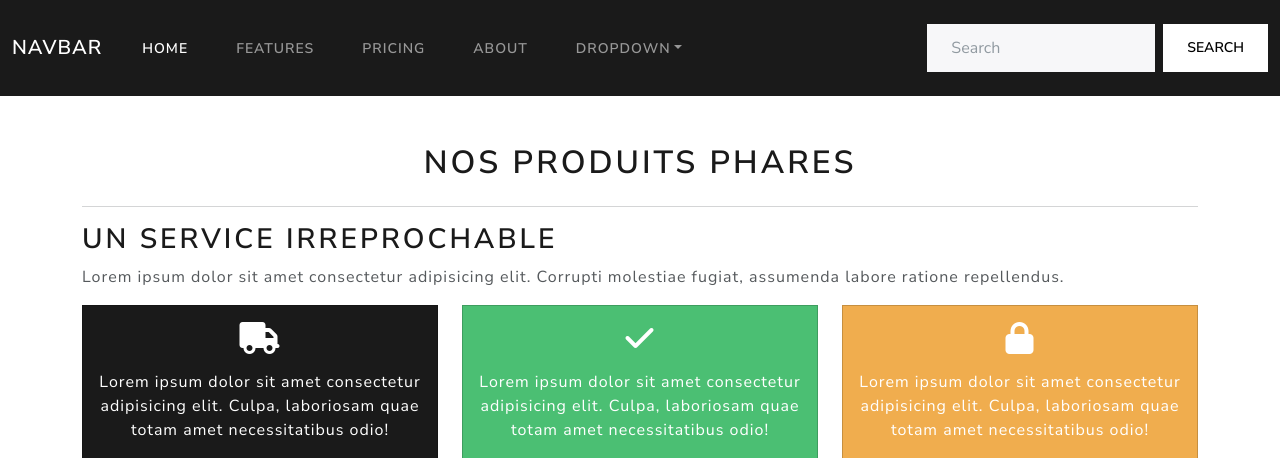
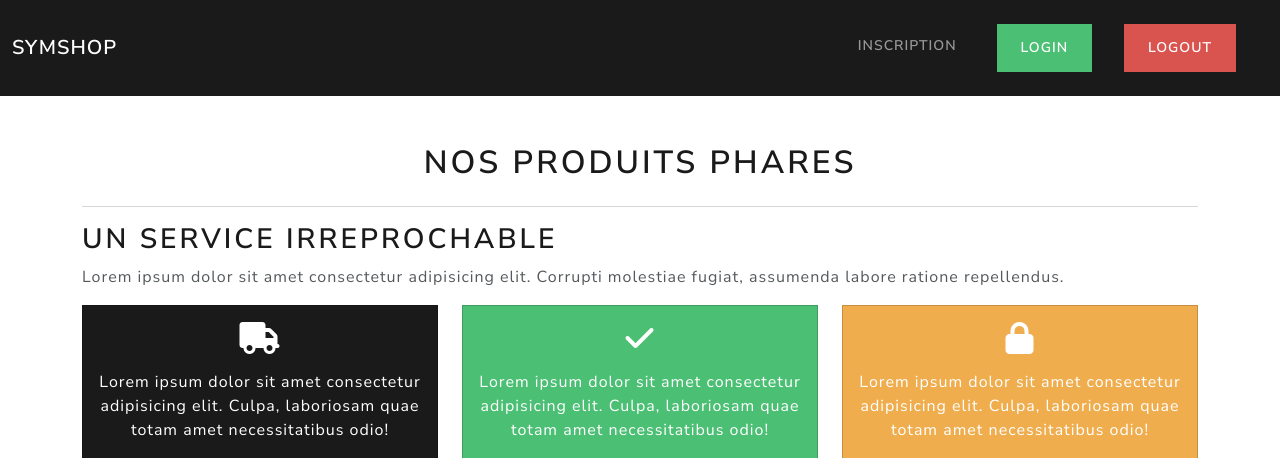
Before and after one commit to FloLeCodeur/Symfony6-Cours, a Symfony app: template templates/home.html.twig in a window 1280 px wide. Shown: the top 458 px of the page. Run offline with Twig, Linux system fonts and the light colour scheme; the template is opened without the code that fills it, so the values that code supplies are empty; some libraries are stand-ins or nearby versions.

Commit message:
Travail sur la navBar

```diff
--- a/src/Entity/Category.php
+++ b/src/Entity/Category.php
@@ -6,6 +6,7 @@ use App\Repository\CategoryRepository;
 use Doctrine\Common\Collections\ArrayCollection;
 use Doctrine\Common\Collections\Collection;
 use Doctrine\ORM\Mapping as ORM;
+use Symfony\Component\Validator\Constraints as Assert;
 
 #[ORM\Entity(repositoryClass: CategoryRepository::class)]
 class Category
@@ -16,6 +17,8 @@ class Category
     private ?int $id = null;
 
     #[ORM\Column(length: 255)]
+    #[Assert\NotBlank(message: 'Ne nom de la catégorie ne doit pas être vide')]
+    #[Assert\Length(min: 3, max: 250, minMessage: 'Le nom doit contenir 3 caractères au minimum')]
     private ?string $name = null;
 
     #[ORM\Column(length: 255)]
@@ -39,7 +42,7 @@ class Category
         return $this->name;
     }
 
-    public function setName(string $name): self
+    public function setName(?string $name): self
     {
         $this->name = $name;
 
--- a/templates/home.html.twig
+++ b/templates/home.html.twig
@@ -29,7 +29,7 @@
   <h2>Un service irreprochable</h2>
   <p>Lorem ipsum dolor sit amet consectetur adipisicing elit. Corrupti molestiae fugiat, assumenda labore ratione repellendus.</p>
 
-  <div class="row">
+  <div class="row mb-3">
 
   {% include "shared/_assurance.html.twig" with {
     'color': 'primary',
--- a/templates/shared/_navbar.html.twig
+++ b/templates/shared/_navbar.html.twig
@@ -1,40 +1,27 @@
 <nav class="navbar navbar-expand-lg navbar-dark bg-primary">
             <div class="container-fluid">
-                <a class="navbar-brand" href="#">Navbar</a>
+                <a class="navbar-brand" href="/">SymShop</a>
                 <button class="navbar-toggler" type="button" data-bs-toggle="collapse" data-bs-target="#navbarColor01" aria-controls="navbarColor01" aria-expanded="false" aria-label="Toggle navigation">
                 <span class="navbar-toggler-icon"></span>
                 </button>
                 <div class="collapse navbar-collapse" id="navbarColor01">
                 <ul class="navbar-nav me-auto">
-                    <li class="nav-item">
-                    <a class="nav-link active" href="#">Home
-                        <span class="visually-hidden">(current)</span>
-                    </a>
-                    </li>
-                    <li class="nav-item">
-                    <a class="nav-link" href="#">Features</a>
-                    </li>
-                    <li class="nav-item">
-                    <a class="nav-link" href="#">Pricing</a>
-                    </li>
-                    <li class="nav-item">
-                    <a class="nav-link" href="#">About</a>
-                    </li>
-                    <li class="nav-item dropdown">
-                    <a class="nav-link dropdown-toggle" data-bs-toggle="dropdown" href="#" role="button" aria-haspopup="true" aria-expanded="false">Dropdown</a>
-                    <div class="dropdown-menu">
-                        <a class="dropdown-item" href="#">Action</a>
-                        <a class="dropdown-item" href="#">Another action</a>
-                        <a class="dropdown-item" href="#">Something else here</a>
-                        <div class="dropdown-divider"></div>
-                        <a class="dropdown-item" href="#">Separated link</a>
-                    </div>
-                    </li>
+                {# -- Manière lourde -- #}
+                    {# {{ render(controller('App\\Controller\\CategoryController::renderMenuList')) }} #}
+
+                    {% for categorie in categoryRepository.findAll() %}
+
+                        <li class="nav-item">
+                            <a class="nav-link" href="#">{{categorie.name}}</a>
+                        </li>
+
+                    {% endfor %}
                 </ul>
-                <form class="d-flex">
-                    <input class="form-control me-sm-2" type="text" placeholder="Search">
-                    <button class="btn btn-secondary my-2 my-sm-0" type="submit">Search</button>
-                </form>
+                <ul class="navbar-nav">
+                    <li class="nav-item"><a href="#" class="nav-link">Inscription</a></li>
+                    <li class="nav-item"><a href="#" class="btn btn-success">Login</a></li>
+                    <li class="nav-item"><a href="#" class="btn btn-danger">Logout</a></li>
+                </ul>
                 </div>
             </div>
         </nav>
```
Also changed, not shown: src/Controller/CategoryController.php (+22 -2 lines), templates/category/_menu.html.twig (added, +7 -0 lines), 1 other file.
